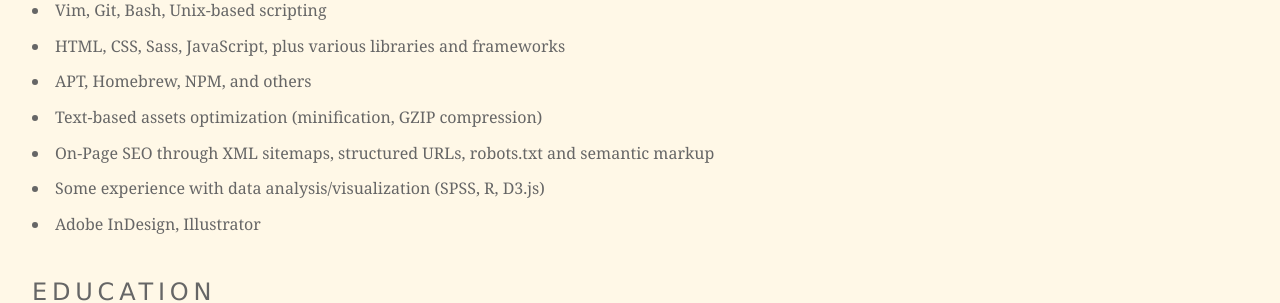
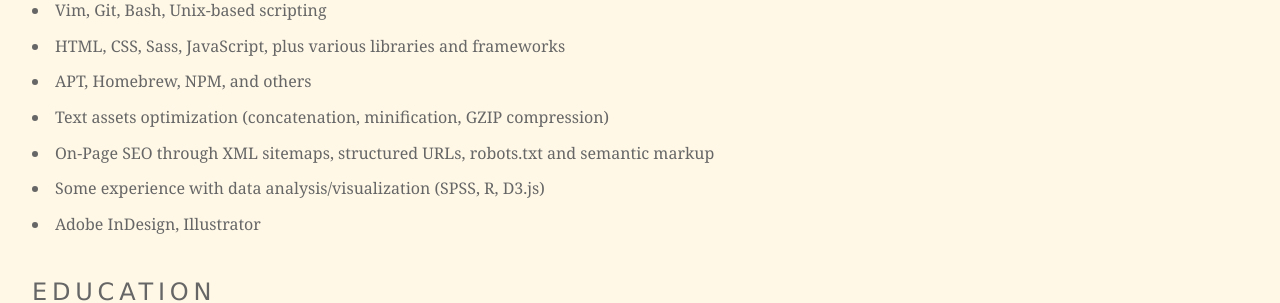
Before and after one commit to mrzool/mrzool.github.io, a Jekyll site: the page built from about/index.md, in a window 1280 px wide. Shown: the part 760-1063 px from the top of the page. Built offline with Jekyll 4.4.1, drawn with Linux system fonts in a browser that asks for light colours.

Commit message:
Content tweaks

```diff
--- a/about/index.md
+++ b/about/index.md
@@ -25,7 +25,7 @@
 - Vim, Git, Bash, Unix-based scripting
 - HTML, CSS, Sass, JavaScript, plus various libraries and frameworks
 - APT, Homebrew, NPM, and others
-- Text-based assets optimization (minification, GZIP compression)
+- Text assets optimization (concatenation, minification, GZIP compression)
 - On-Page SEO through XML sitemaps, structured URLs, robots.txt and semantic markup
 - Some experience with data analysis/visualization (SPSS, R, D3.js)
 - Adobe InDesign, Illustrator
```
